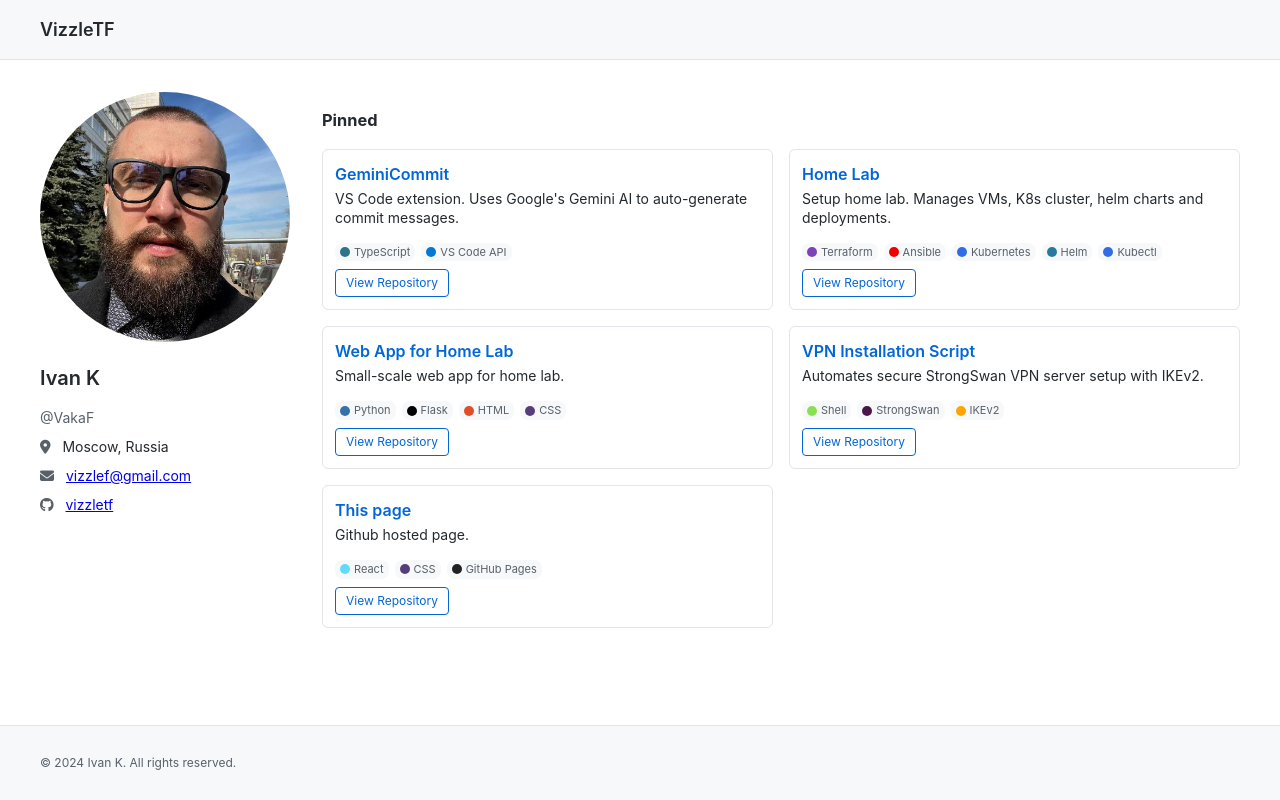
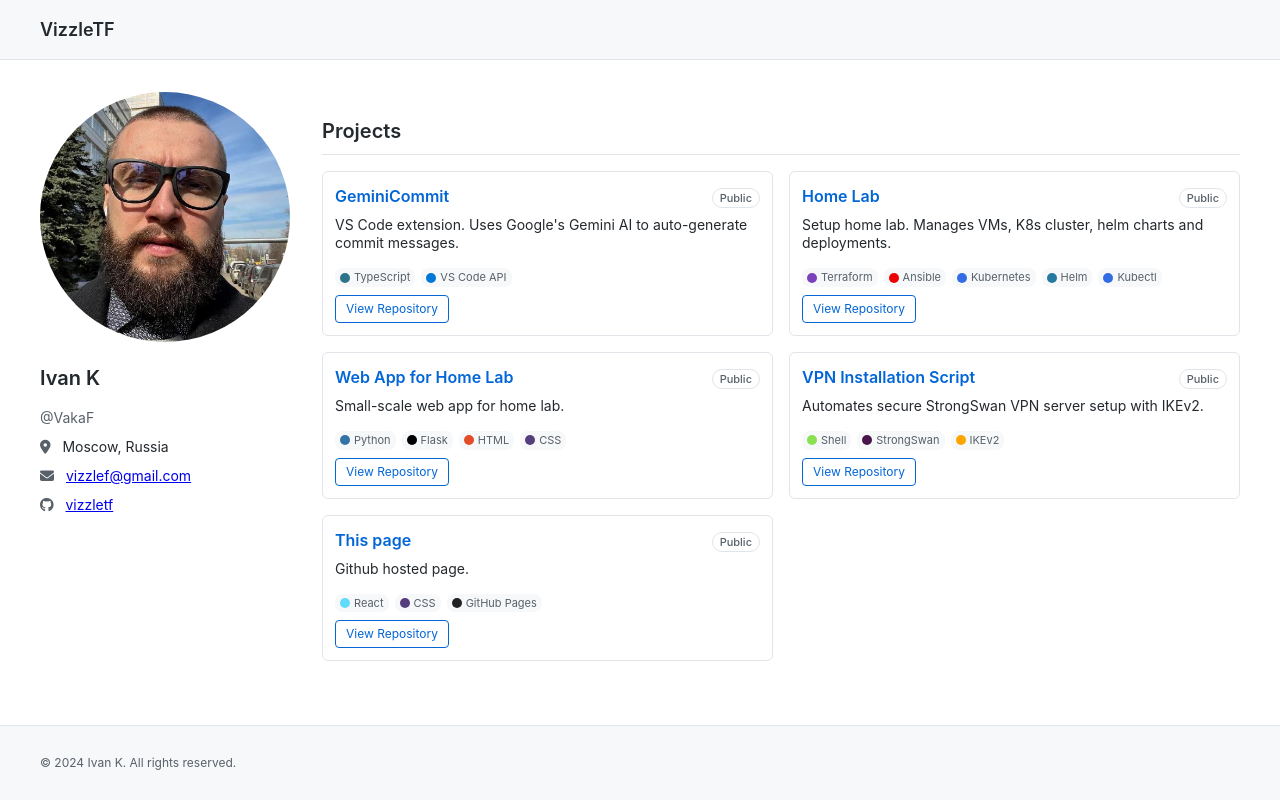
Before and after one commit to VizzleTF/vizzletf.github.io, a React (Create React App) app: page / in a window 1280 px wide. Built offline with nearby package versions, Linux system fonts and the light colour scheme.

Commit message:
feat: Enhanced project card design
- Reworked the project card header to display the title and a "Public" label.
- Updated the "tools" list to remove extra spaces and periods in class names.

```diff
--- a/src/App.css
+++ b/src/App.css
@@ -138,6 +138,31 @@ h2 {
 .project-footer {
     margin-top: auto;
     padding-top: 8px;
+}
+
+
+.project-header {
+    display: flex;
+    align-items: center;
+    justify-content: space-between;
+    margin-bottom: 4px;
+}
+
+.project-title {
+    margin: 0;
+    font-size: 16px;
+    font-weight: 600;
+    color: var(--accent-primary);
+}
+
+.public-label {
+    font-size: 11px;
+    font-weight: 500;
+    color: var(--text-secondary);
+    border: 1px solid var(--border-color);
+    border-radius: 2em;
+    padding: 0 7px;
+    line-height: 18px;
 }
 
 .tool-list {
--- a/src/components/Projects.js
+++ b/src/components/Projects.js
@@ -41,17 +41,20 @@ function Projects({ openPopup }) {
 
     return (
         <section className="projects">
-            <h3>Pinned</h3>
+            <h2>Projects</h2>
             <div className="project-grid">
                 {projects.map((project, index) => (
                     <div key={index} className="project-card" onClick={() => openPopup(project.url)}>
-                        <h3>{project.title}</h3>
+                        <div className="project-header">
+                            <h3 className="project-title">{project.title}</h3>
+                            <span className="public-label">Public</span>
+                        </div>
                         <p>{project.description}</p>
                         <div className="project-footer">
                             <div className="tool-list">
                                 {project.tools.map((tool, toolIndex) => (
                                     <span key={toolIndex} className="tool">
-                                        <span className={`tool-color ${tool.toLowerCase().replace(/\s+/g, '-')}`}></span>
+                                        <span className={`tool-color ${tool.toLowerCase().replace(/\s+/g, '-').replace('.', '')}`}></span>
                                         {tool}
                                     </span>
                                 ))}
```
